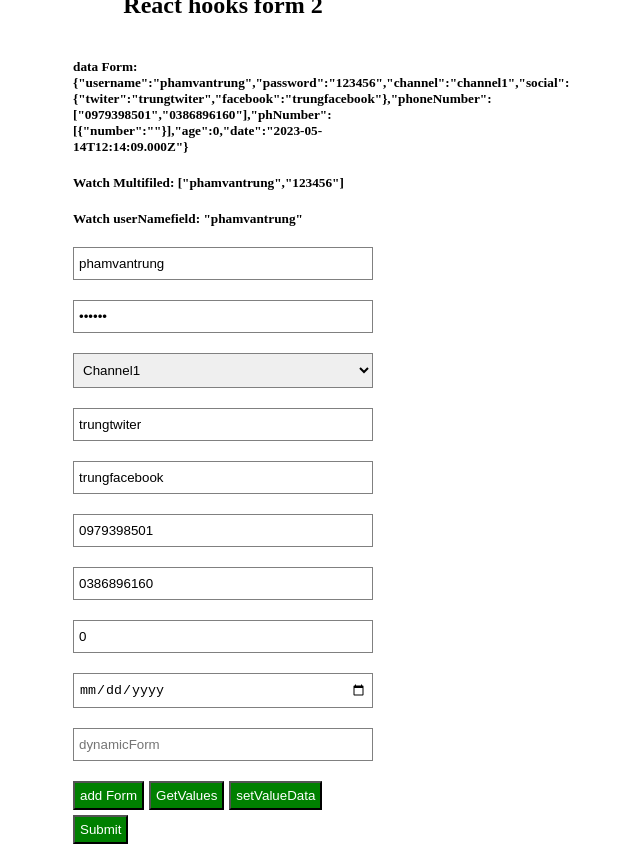
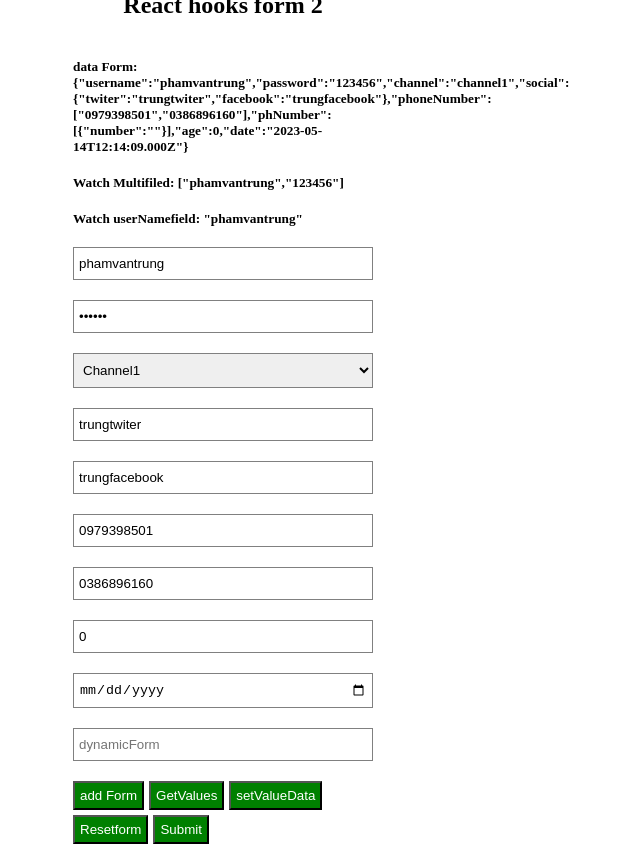
Before and after one commit to Trungdev1611/react_hooks_form, a React (Vite) app: page / in a window 1280 px wide. Shown: the whole page, without its empty margins (417-1057 px from the left). Built offline with nearby package versions, Linux system fonts and the light colour scheme.

Commit message:
reset form to initialValueForm

```diff
--- a/src/components/Form_reactHookForm.tsx
+++ b/src/components/Form_reactHookForm.tsx
@@ -23,7 +23,7 @@ const Form_reactHookForm = () => {
     handleSubmit,
     formState: { errors,  isValid }, //lấy lỗi ở trong form ra để show
     // isValid: Set to true if the form doesn't have any errors.
-    watch,getValues, setValue
+    watch,getValues, setValue, reset
   } = useForm<IFormData>({
     defaultValues: {
       username: "phamvantrung",
@@ -208,6 +208,9 @@ const Form_reactHookForm = () => {
         <button onClick={setValueData} type="button">
           setValueData
         </button>
+        <button onClick={() => reset()} type="button">
+         Resetform
+        </button>
         <button
         // disabled = {!isValid}
         >Submit</button>
```
Also changed, not shown: .eslintrc.cjs, lythuyet/12.resetForm.txt (added).
